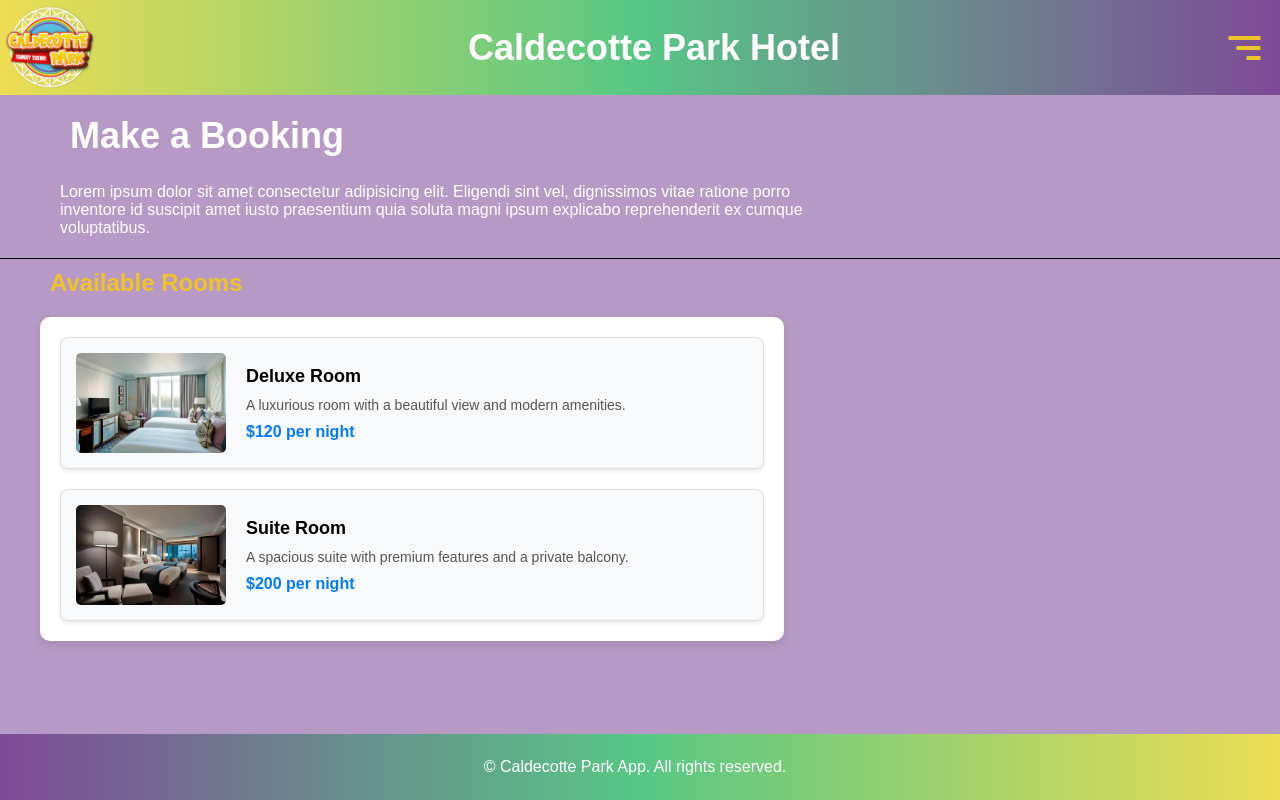
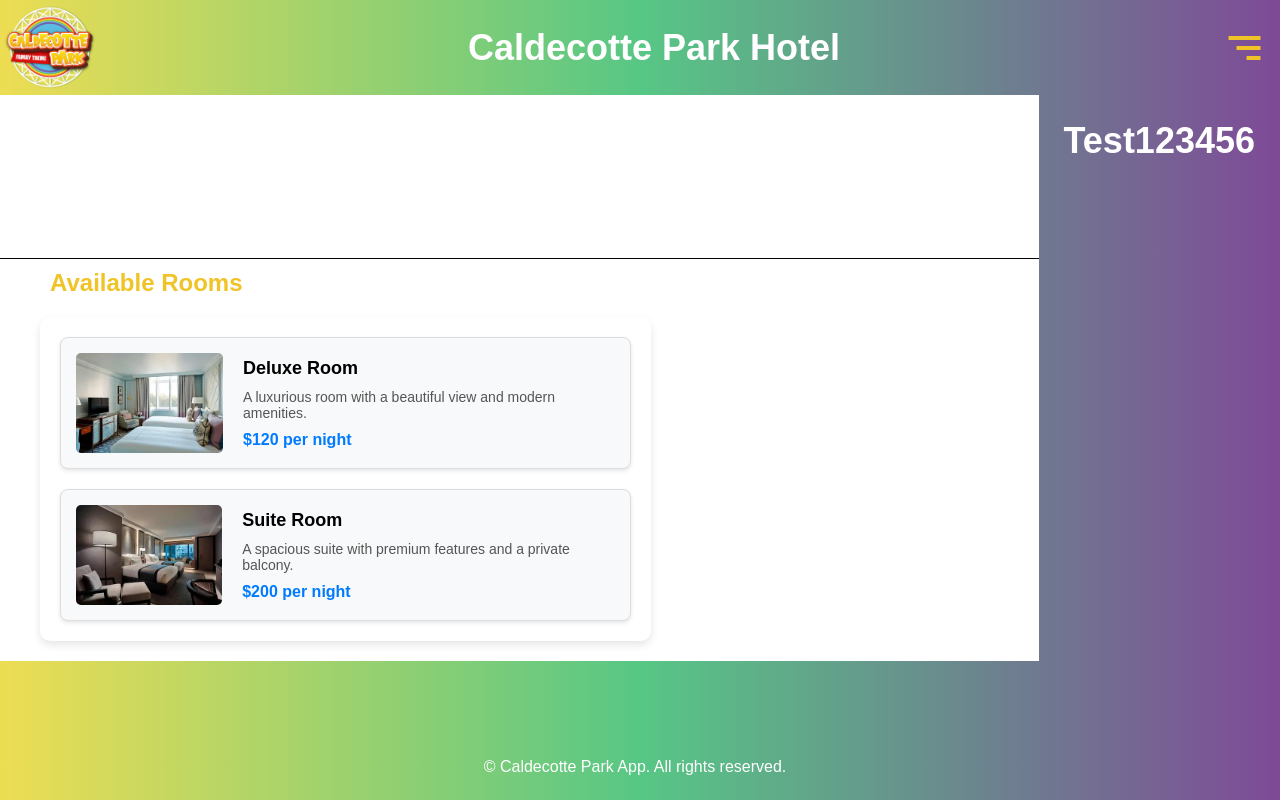
Before and after one commit to calum-gray/Poster-Assignment, a Flask app: page /booking in a window 1280 px wide. Run offline with Flask 2, Linux system fonts and the light colour scheme.

Commit message:
Left & Right Seperation for booking pane

```diff
--- a/flask-app/app/static/css/styles.css
+++ b/flask-app/app/static/css/styles.css
@@ -13,8 +13,6 @@
 /*}*/
 
 footer {
-      background: linear-gradient(90deg, rgba(126, 74, 151, 1) 0%, rgba(87, 199, 133, 1) 50%, rgba(237, 221, 83, 1) 100%);
-
     color: white;
     text-align: center;
     padding: 8px 0;
@@ -108,7 +106,7 @@ body {
   flex-direction: column;
   margin: 0;
   padding: 0;
-    background-color: rgba(126, 74, 151, 56%);
+    background: linear-gradient(90deg,rgba(237, 221, 83, 1) 0%, rgba(87, 199, 133, 1) 50%, rgba(126, 74, 151, 1) 100%);
 }
 
 h1 {
@@ -132,7 +130,6 @@ p {
 /*** HEADER ***/
 
 .header {
-  background: linear-gradient(90deg,rgba(237, 221, 83, 1) 0%, rgba(87, 199, 133, 1) 50%, rgba(126, 74, 151, 1) 100%);
   color: white;
   display: flex;
   justify-content: space-between;
@@ -151,7 +148,7 @@ p {
     padding: 0;
 }
 
-.booking {
+.title-container {
     display: flex;
     justify-content: space-between;
     align-items: center;
@@ -244,3 +241,12 @@ p {
     color: #007bff;
     margin: 0;
 }
+
+.left{
+    background-color: white;
+}
+
+.main-container {
+    display: flex;
+    flex-direction: row;
+}
--- a/flask-app/app/templates/App/Booking/booking.html
+++ b/flask-app/app/templates/App/Booking/booking.html
@@ -1,9 +1,9 @@
 {% extends 'app/app-base.html' %}
 {% block main %}
 <body>
-
-    <div class="booking">
-
+    <div class="main-container">
+        <div class="left">
+            <div class="title-container">
                 <div class="booking-content">
                     <h1 class="booking-title">Make a Booking</h1>
                     <div class="booking-desc">
@@ -11,7 +11,6 @@
                     </div>
                 </div>
             </div>
-
             <h2 class="rooms-title">Available Rooms</h2>
             <div class="rooms">
                 <div class="room-item">
@@ -31,7 +30,10 @@
                     </div>
                 </div>
             </div>
-
+        </div>
+        <div class="right">
+            <h1>Test123456</h1>
+        </div>
+    </div>
 </body>
-</html>
 {% endblock %}
```
Lines whose indentation alone changed are shown as unchanged.
